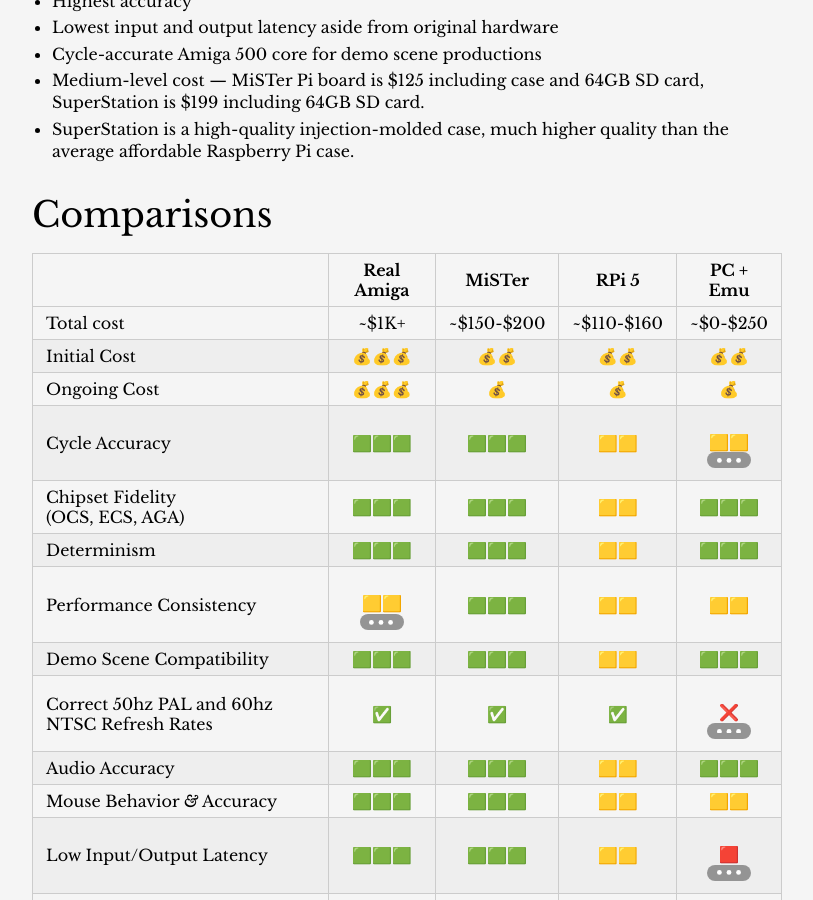
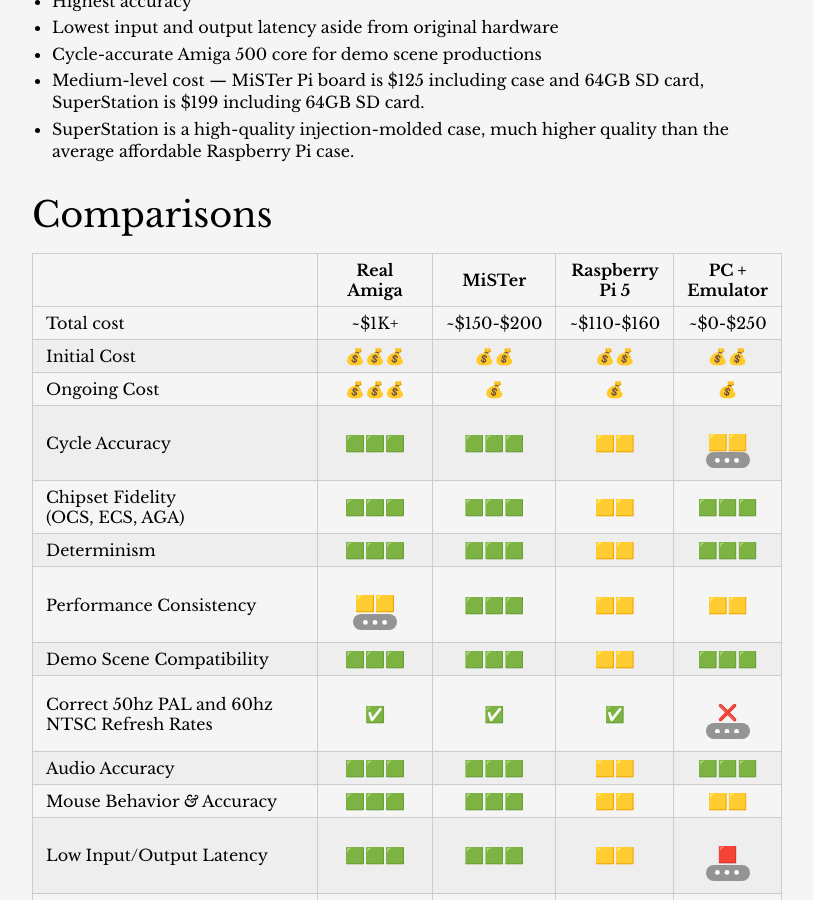
Before and after one commit to amigavision/amigavision.github.io, a Jekyll site: the page built from best.md, in a window 1280 px wide and 900 px high, scrolled down 1418 px. Shown: the whole window, without its empty margins (233-1046 px from the left). Built offline with Jekyll 4.4.1, drawn with Linux system fonts in a browser that asks for light colours.

Commit message:
There's a limit to how narrow we can make the table on mobile

```diff
--- a/best.md
+++ b/best.md
@@ -46,7 +46,7 @@
 
 ## Comparisons
 
-|   | Real <br>Amiga | MiSTer | RPi 5 | PC + <br>Emu
+|   | Real Amiga | MiSTer | Raspberry <br>Pi 5 | PC + <br>Emulator
 |---|:---------------:|:------:|:-----------------:|:-----------------------:
 Total cost | ~&#36;1K+ | ~&#36;150-&#36;200 | ~&#36;110-&#36;160 | ~&#36;0-&#36;250
 Initial Cost | 💰💰💰 | 💰💰 | 💰💰 |  💰💰
```
